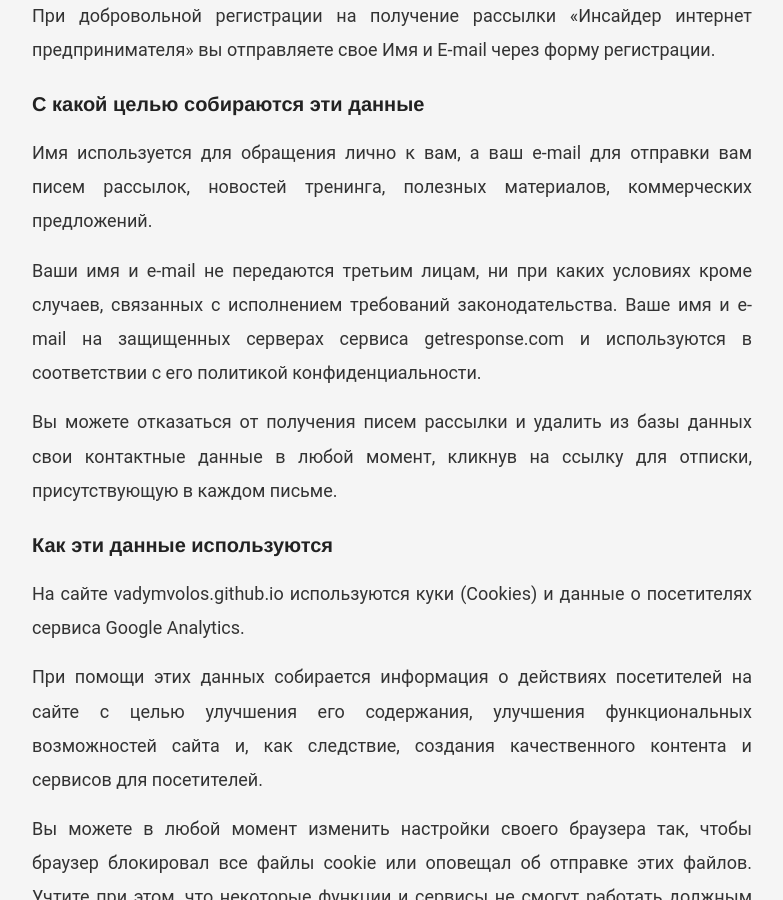
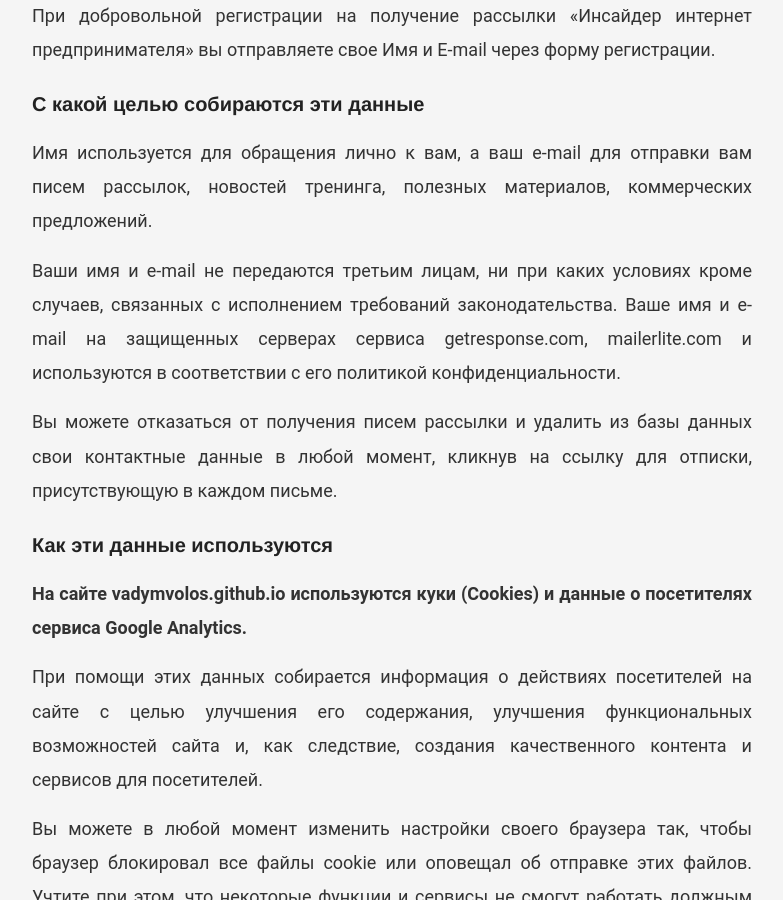
Before and after one commit to VadymVolos/vadymvolos.github.io, a Jekyll site: the page built from policies/privacy.md, in a window 1280 px wide and 900 px high, scrolled down 585 px. Shown: the whole window, without its empty margins (248-1031 px from the left). Built offline with Jekyll 4.4.1, drawn with Linux system fonts in a browser that asks for light colours; nearby versions of some CDN libraries; our own code applies the rules of GitHub Pages for plain Markdown files.

Commit message:
Update privacy.md

```diff
--- a/policies/privacy.md
+++ b/policies/privacy.md
@@ -12,13 +12,13 @@
 
 Имя используется для обращения лично к вам, а ваш e-mail для отправки вам писем рассылок, новостей тренинга, полезных материалов, коммерческих предложений.
 
-Ваши имя и e-mail не передаются третьим лицам, ни при каких условиях кроме случаев, связанных с исполнением требований законодательства. Ваше имя и e-mail на защищенных серверах сервиса getresponse.com и используются в соответствии с его политикой конфиденциальности.
+Ваши имя и e-mail не передаются третьим лицам, ни при каких условиях кроме случаев, связанных с исполнением требований законодательства. Ваше имя и e-mail на защищенных серверах сервиса getresponse.com, mailerlite.com и используются в соответствии с его политикой конфиденциальности.
 
 Вы можете отказаться от получения писем рассылки и удалить из базы данных свои контактные данные в любой момент, кликнув на ссылку для отписки, присутствующую в каждом письме.
 
 <h3>Как эти данные используются</h3>
 
-На сайте vadymvolos.github.io используются куки (Cookies) и данные о посетителях сервиса Google Analytics.
+<b>На сайте vadymvolos.github.io используются куки (Cookies) и данные о посетителях сервиса Google Analytics.</b>
 
 При помощи этих данных собирается информация о действиях посетителей на сайте с целью улучшения его содержания, улучшения функциональных возможностей сайта и, как следствие, создания качественного контента и сервисов для посетителей.
 
```
